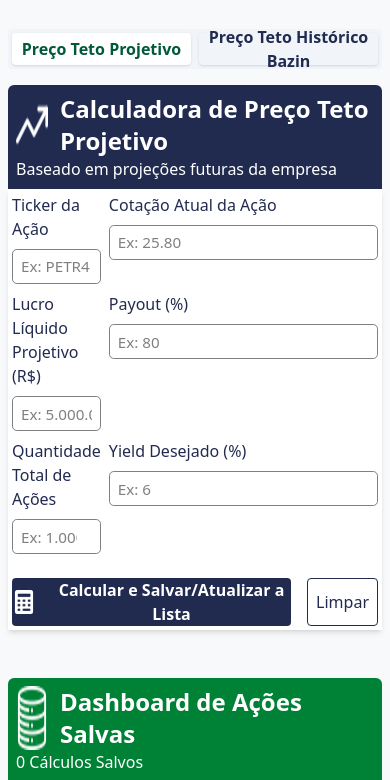
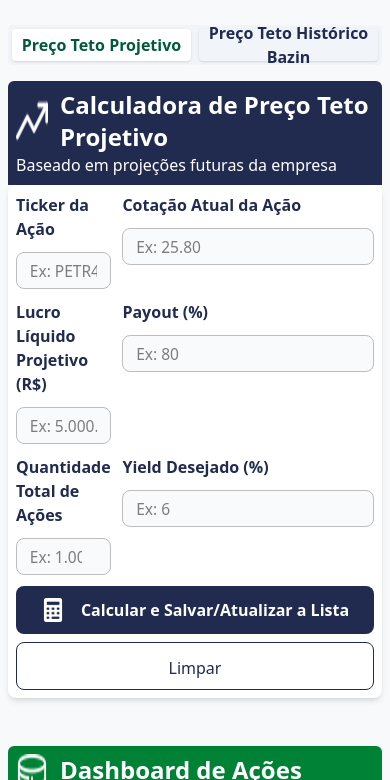
Before and after one commit to KauaGabriell/calculadora-preco-teto, a plain HTML site: page index.html in a window 390 px wide. Shown: the part 192-972 px from the top of the page. Drawn offline with nearby package versions, Linux system fonts and the light colour scheme.

Commit message:
:iphone: Corrigindo bugs de responsividade

```diff
--- a/assets/css/style.css
+++ b/assets/css/style.css
@@ -46,27 +46,79 @@ label[for^="radio-"] {
 .form{
     display: grid;
     grid-template-columns: 1fr 1fr;
-    gap: 1rem;
-    padding: 1rem;
+    gap: 1.5rem;
+    padding: 1.5rem;
+    border-radius: 0.75rem;
+    box-sizing: border-box;
 }
 
 .input{
     width: 100%;
-    height: 2.5rem;
-    border: 1px solid gray;
-    border-radius: 0.3rem;
-    padding: 0.5rem;
+    height: 2.7rem;
+    border: 1.5px solid #bdbdbd;
+    border-radius: 0.5rem;
+    padding: 0.7rem 1rem;
     margin-top: 0.5rem;
-    font-size: 1rem;
+    font-size: 1.05rem;
     box-sizing: border-box;
+    background: #f8fafc;
+    transition: border 0.2s;
+}
+.input:focus {
+    border: 1.5px solid var(--main-color);
+    outline: none;
+    background: #fff;
 }
 
 .label{
-    font-weight: 500;
+    font-weight: 600;
     color: var(--main-color);
+    margin-bottom: 0.2rem;
+    display: block;
 }
 
-/*Estilos da Tabela*/
+/* Botões responsivos e bonitos */
+button[type="submit"],
+button[id^="cleanner-button"] {
+    min-width: 120px;
+    padding: 0.8rem 1.2rem;
+    font-size: 1rem;
+    border-radius: 0.5rem;
+    margin-top: 0.5rem;
+    transition: background 0.2s, color 0.2s;
+}
+
+button[type="submit"] {
+    width: 100%;
+    margin-right: 0.5rem;
+}
+
+button[id^="cleanner-button"] {
+    border: 1.5px solid var(--main-color);
+    color: var(--main-color);
+    background: #fff;
+    width: 100%;
+    margin-left: 0.5rem;
+}
+button[id^="cleanner-button"]:hover {
+    background: var(--main-color);
+    color: #fff;
+}
+
+/* Ajuste de espaçamento entre botões em mobile */
+@media (max-width: 600px) {
+    .form .flex.items-end.col-span-2.gap-4 {
+        flex-direction: column;
+        gap: 0.5rem;
+    }
+    button[type="submit"],
+    button[id^="cleanner-button"] {
+        width: 100%;
+        margin: 0;
+    }
+}
+
+/* Estilos da Tabela*/
 th{
     color: rgb(95, 95, 95);
     font-weight: 500;
@@ -122,8 +174,8 @@ td {
     }
     .form {
         grid-template-columns: 1fr;
-        gap: 0.75rem;
-        padding: 0.5rem;
+        gap: 1rem;
+        padding: 1rem;
     }
 }
 
@@ -132,16 +184,18 @@ td {
         padding: 0.5rem;
     }
     header .text-3xl {
-        font-size: 1.5rem;
+        font-size: 1.3rem;
     }
     .form {
         grid-template-columns: 1fr;
-        gap: 0.5rem;
-        padding: 0.25rem;
+        gap: 0.7rem;
+        padding: 0.5rem;
+        border-radius: 0.5rem;
     }
     .input {
-        height: 2.2rem;
-        font-size: 0.95rem;
+        height: 2.3rem;
+        font-size: 0.97rem;
+        padding: 0.6rem 0.8rem;
     }
     th, td {
         font-size: 0.85rem;
```
